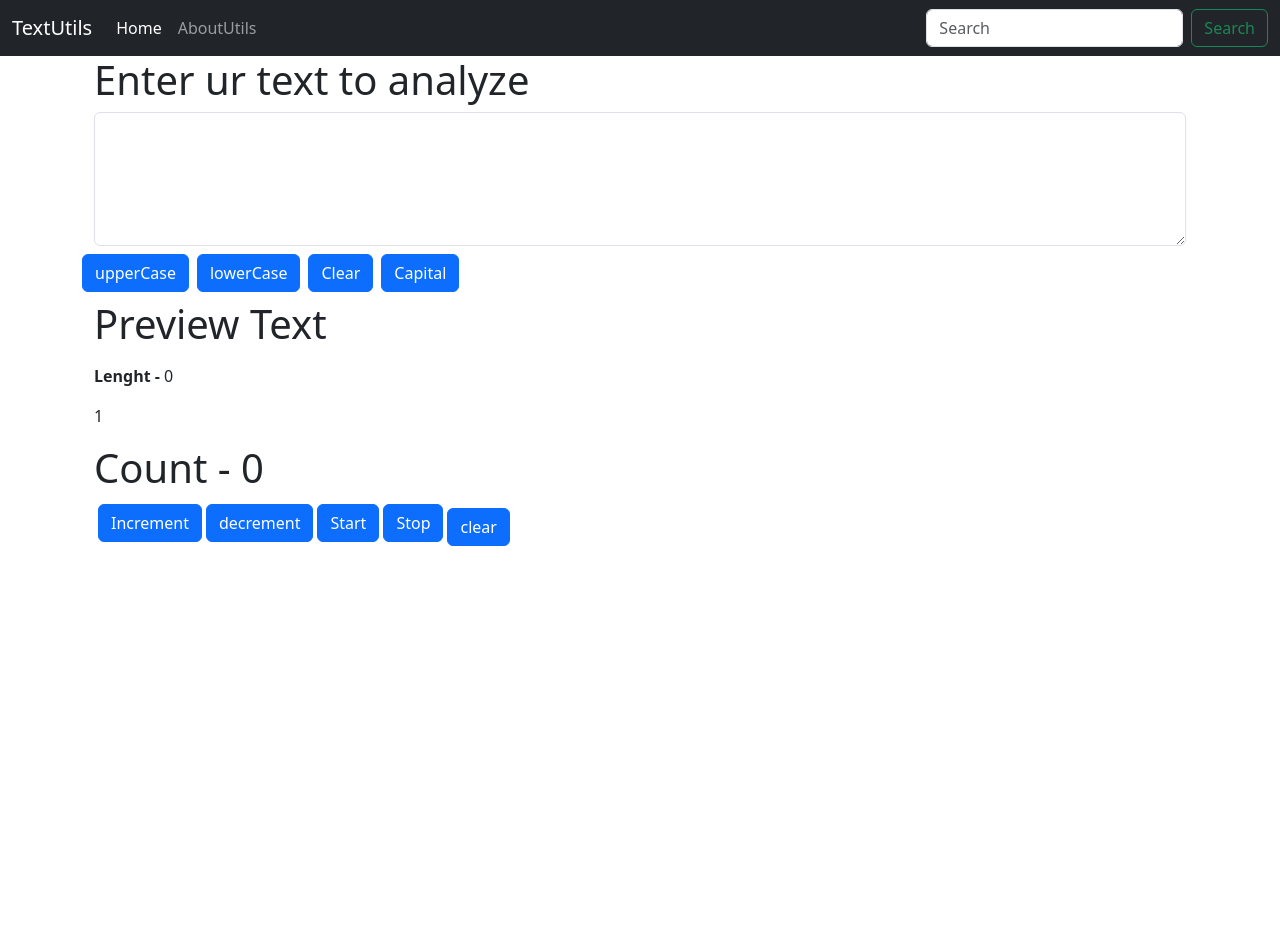
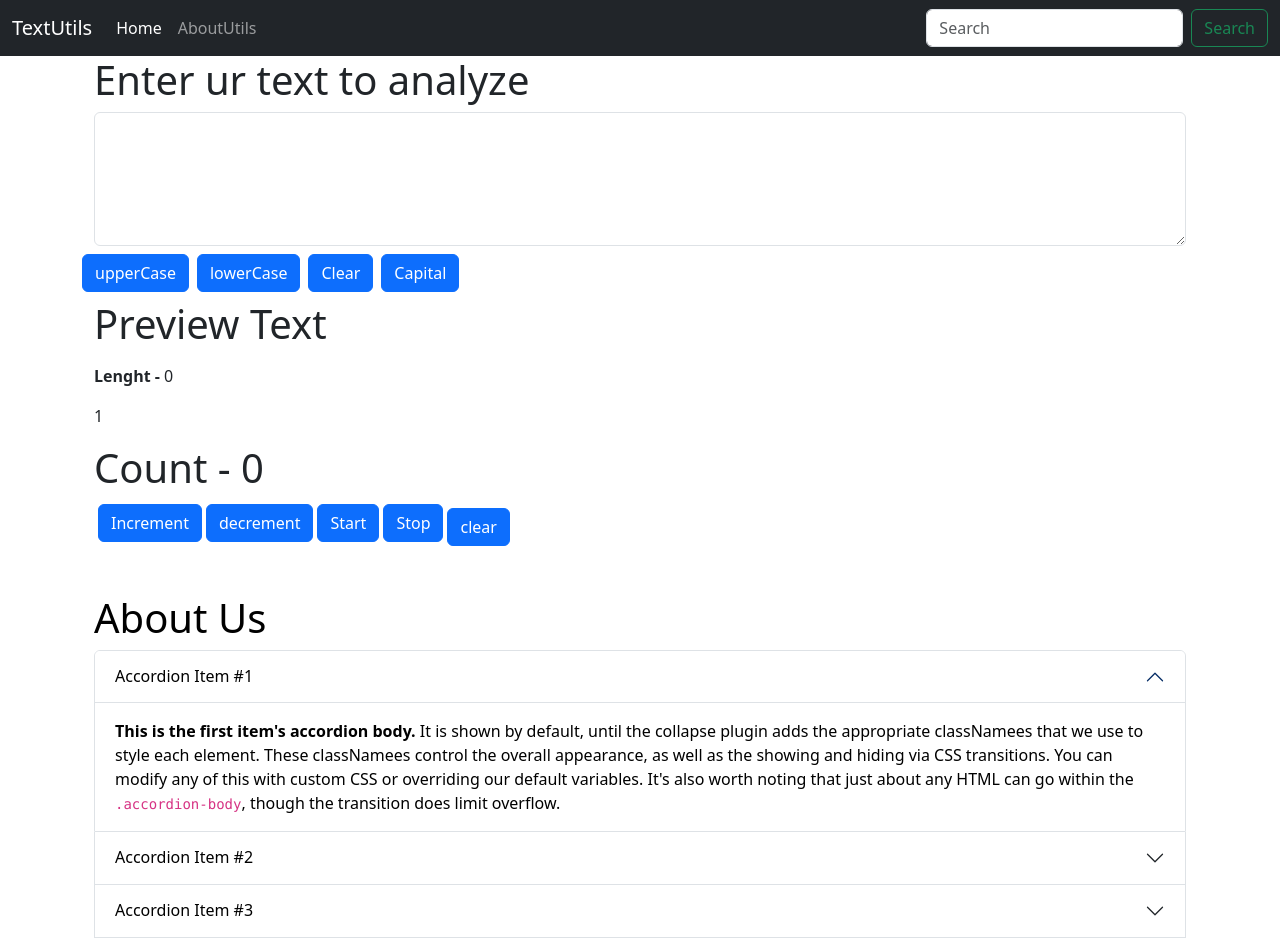
Before and after one commit to Faizanuddinsyed/myreact, a React (Create React App) app: page / in a window 1280 px wide. Shown: the top 952 px of the page. Before the commit the page ends 800 px from the top, so only its background shows below. Built offline with nearby package versions, Linux system fonts and the light colour scheme.

Commit message:
On branch master  Your branch is up to date with 'origin/master'.
 Changes to be committed:
	modified:   src/App.js
	new file:   src/components/About.js

```diff
--- a/src/App.js
+++ b/src/App.js
@@ -1,6 +1,7 @@
 import React from "react";
 import Navbar from "./components/Navbar";
-import TextForm from "./components/TextForm";
+ import TextForm from "./components/TextForm";
+import About from "./components/About";
 // import "./App.css";
 
 
@@ -27,6 +28,10 @@
 
       </div>
 
+      <div className="container mt-5">
+        <About/>
+      </div>
+
     </>
   )
 }
--- /dev/null
+++ b/src/components/About.js
@@ -0,0 +1,153 @@
+import React, { useState } from "react";
+
+function About() {
+
+  const  [myStyle, setMyStyles] = useState({
+        color: "black",
+        backgroundColor:"white"
+  })
+
+  const [btnText,setBtnText] = useState("Enable Darkmode")
+
+  const toggleStyle = () =>{
+    if (myStyle.color === "black"){
+    setMyStyles({
+      color:"white",
+      backgroundColor:"black"
+
+    })
+    setBtnText("Disable Darkmode");
+
+  }
+
+    else {
+      setMyStyles({
+        color: "black",
+        backgroundColor: "white"
+      })
+      setBtnText("Enable Darkmode")
+
+  }
+
+    }
+
+
+
+
+
+
+
+
+
+
+  return (
+    <>
+    <div className="container" style={myStyle}>
+      <div className="accordion" id="accordionExample">
+        <h1>About Us</h1>
+        <div className="accordion-item">
+          <h2 className="accordion-header">
+            <button
+            style={myStyle}
+              className="accordion-button"
+              type="button"
+              data-bs-toggle="collapse"
+              data-bs-target="#collapseOne"
+              aria-expanded="true"
+              aria-controls="collapseOne"
+            >
+              Accordion Item #1
+            </button>
+          </h2>
+          <div
+            id="collapseOne"
+            className="accordion-collapse collapse show"
+            data-bs-parent="#accordionExample"
+          >
+            <div className="accordion-body" style={myStyle}>
+              <strong>This is the first item's accordion body.</strong> It is
+              shown by default, until the collapse plugin adds the appropriate
+              classNamees that we use to style each element. These classNamees
+              control the overall appearance, as well as the showing and hiding
+              via CSS transitions. You can modify any of this with custom CSS or
+              overriding our default variables. It's also worth noting that just
+              about any HTML can go within the <code>.accordion-body</code>,
+              though the transition does limit overflow.
+            </div>
+          </div>
+        </div>
+        <div className="accordion-item">
+          <h2 className="accordion-header">
+            <button
+            style={myStyle}
+              className="accordion-button collapsed"
+              type="button"
+              data-bs-toggle="collapse"
+              data-bs-target="#collapseTwo"
+              aria-expanded="false"
+              aria-controls="collapseTwo"
+            >
+              Accordion Item #2
+            </button>
+          </h2>
+          <div
+            id="collapseTwo"
+            className="accordion-collapse collapse"
+            data-bs-parent="#accordionExample"
+          >
+            <div className="accordion-body" style={myStyle}>
+              <strong>This is the second item's accordion body.</strong> It is
+              hidden by default, until the collapse plugin adds the appropriate
+              classNamees that we use to style each element. These classNamees
+              control the overall appearance, as well as the showing and hiding
+              via CSS transitions. You can modify any of this with custom CSS or
+              overriding our default variables. It's also worth noting that just
+              about any HTML can go within the <code>.accordion-body</code>,
+              though the transition does limit overflow.
+            </div>
+          </div>
+        </div>
+        <div className="accordion-item">
+          <h2 className="accordion-header">
+            <button
+            style={myStyle}
+
+              className="accordion-button collapsed"
+              type="button"
+              data-bs-toggle="collapse"
+              data-bs-target="#collapseThree"
+              aria-expanded="false"
+              aria-controls="collapseThree"
+            >
+              Accordion Item #3
+            </button>
+          </h2>
+          <div
+            id="collapseThree"
+            className="accordion-collapse collapse"
+            data-bs-parent="#accordionExample"
+          >
+            <div className="accordion-body" style={myStyle}>
+              <strong>This is the third item's accordion body.</strong> It is
+              hidden by default, until the collapse plugin adds the appropriate
+              classNamees that we use to style each element. These classNamees
+              control the overall appearance, as well as the showing and hiding
+              via CSS transitions. You can modify any of this with custom CSS or
+              overriding our default variables. It's also worth noting that just
+              about any HTML can go within the <code>.accordion-body</code>,
+              though the transition does limit overflow.
+            </div>
+          </div>
+        </div>
+        <div className="container my-3 ">
+        <button className="btn btn-primary"  onClick={toggleStyle}>{btnText}</button>
+
+        </div>
+
+      </div>
+      </div>
+    </>
+  );
+}
+
+export default About;
```
